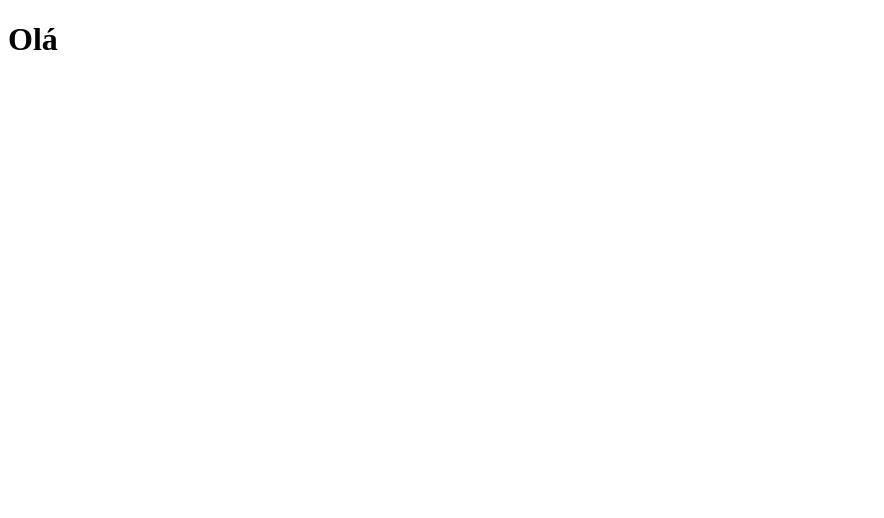
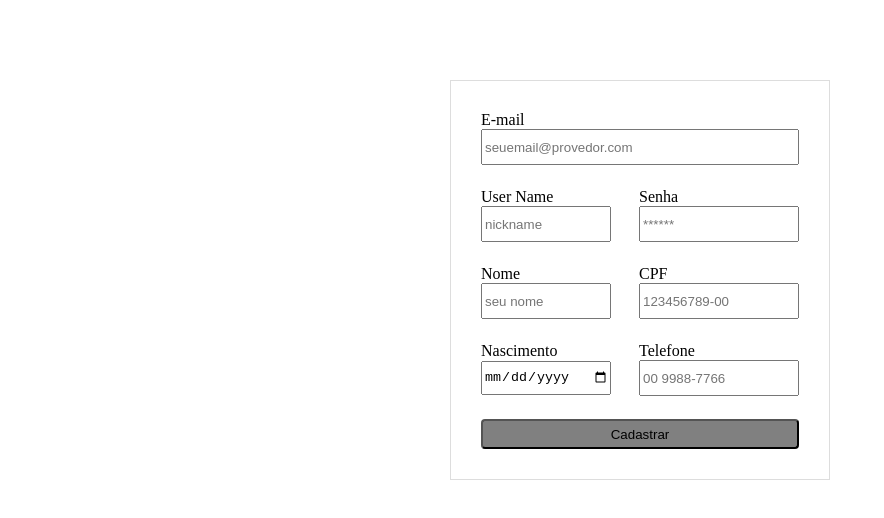
Before and after one commit to RodrigoBR-dev/serratec-ecommerce, a React (Create React App) app: page / in a window 1280 px wide. Shown: the top 518 px of the page, without its empty margins (0-884 px from the left). Built offline with nearby package versions, Linux system fonts and the light colour scheme.

Commit message:
construindo formulario

```diff
--- a/package.json
+++ b/package.json
@@ -35,5 +35,8 @@
       "last 1 firefox version",
       "last 1 safari version"
     ]
+  },
+  "devDependencies": {
+    "eslint-plugin-react": "^7.24.0"
   }
 }
--- a/src/App.js
+++ b/src/App.js
@@ -1,10 +1,14 @@
+import React from "react";
+import CadastroClientes from "./pages/CadastroClientes";
 
 function App() {
   return (
-    <div className="App">
-      <h1>Olá</h1>
-    </div>
+    //<div className="App">
+      //<h1>Olá</h1>
+    //</div>
+    <CadastroClientes></CadastroClientes>
   );
 }
 
+
 export default App;
--- /dev/null
+++ b/src/pages/CadastroClientes.js
@@ -0,0 +1,88 @@
+import React, { useState } from "react"
+import { DivBox, DivEspaco1, DivEspaco2, Section, InputData, Button } from "../styles/forms-styles";
+
+
+const CadastroClientes = () => {
+    const [email, setEmail] = useState("");
+    const [userName, setUserName] = useState("");
+    const [senha, setSenha] = useState("");
+    const [nome, setNome] = useState("");
+    const [cpf, setCpf] = useState("");
+    const [telefone, setTelefone] = useState("");
+    const [dataNascimento, setDataNascimento] = useState("");
+
+    const enviarDados = () => {
+
+
+        let dadosCliente = {
+            email: email,
+            userName: userName,
+            senha: senha,
+            nome: nome,
+            cpf: cpf,
+            telefone: telefone,
+            dataNascimento: dataNascimento
+
+        }
+
+        setEmail("")
+        setUserName("")
+        setSenha("")
+        setNome("")
+        setCpf("")
+        setTelefone("")
+        setDataNascimento("")
+    }
+    return (
+        <Section>
+            <DivBox>
+                <DivEspaco1>
+                    <label htmlFor="email">E-mail</label>
+                    <InputData id="email"  type="email" placeholder="seuemail@provedor.com"value={email} onChange={(e) => setEmail(e.target.value)}></InputData>
+                </DivEspaco1>
+                <DivEspaco2>
+                    <DivEspaco1>
+                        <label htmlFor="userName">User Name</label>
+                        <InputData id="userName" type="text" placeholder="nickname"value={userName} onChange={(e) => setUserName(e.target.value)}></InputData>
+                    </DivEspaco1>
+                    <DivEspaco1>
+                        <label htmlFor="senha">Senha</label>
+                        <InputData id="senha" type="password" placeholder="******"value={senha} onChange={(e) => setSenha(e.target.value)}></InputData>
+                    </DivEspaco1>
+                </DivEspaco2>
+                <DivEspaco2>
+                    <DivEspaco1>
+                        <label htmlFor="nome">Nome</label>
+                        <InputData id="nome" type="text" placeholder="seu nome"value={nome} onChange={(e) => setNome(e.target.value)}></InputData>
+                    </DivEspaco1>
+                    <DivEspaco1>
+                        <label htmlFor="cpf">CPF</label>
+                        <InputData id="cpf" type="number" placeholder="123456789-00" value={cpf} onChange={(e) => setCpf(e.target.value)}></InputData>
+                    </DivEspaco1>
+                </DivEspaco2>
+                <DivEspaco2>
+                    <DivEspaco1>
+                        <label htmlFor="dataNascimento">Nascimento</label>
+                        <InputData id="dataNascimento" type="date"value={dataNascimento} onChange={(e) => setDataNascimento(e.target.value)}></InputData>
+
+                    </DivEspaco1>
+                    <DivEspaco1>
+                    <label htmlFor="telefone">Telefone</label>
+                        <InputData id="telefone" type="telephone" placeholder="00 9988-7766" value={telefone} onChange={(e) => setTelefone(e.target.value)}></InputData>
+                    </DivEspaco1>
+
+                </DivEspaco2>
+                <DivEspaco1>
+                    <label></label>
+                    <Button onClick = {()=> {enviarDados ()}}>Cadastrar</Button>
+
+                </DivEspaco1>
+
+
+
+            </DivBox>
+            </Section>
+
+    );
+}
+export default CadastroClientes;
--- /dev/null
+++ b/src/styles/forms-styles.js
@@ -0,0 +1,76 @@
+import styled from "styled-components";
+
+export const DivBox = styled.div `
+    margin-top: 60px;
+    width: 380px;
+    margin: auto;
+    height: 400px;
+    border: 1px solid #ddd;
+    display:flex;
+    flex-direction: column;
+    padding: 30px;
+    box-sizing: border-box;
+    justify-content: space-between;
+`;
+
+export const DivEspaco1 = styled.div `
+
+    display: grid;
+    justify-content: space-between;
+    width:100%;
+    grid-template-columns: 100%;
+    flex-direction: row;
+
+
+
+
+`;
+
+export const DivEspaco2 = styled.div `
+
+    display: grid;
+    justify-content: space-between;
+    width:100%;
+    grid-template-columns: 130px 160px;
+    flex-direction: row;
+
+
+
+`;
+
+export const DivEspaco3 = styled.div `
+
+    display: grid;
+    justify-content: space-between;
+    width:100%;
+    grid-template-columns: 40px 90px 90px;
+    flex-direction: row;
+
+
+
+`;
+
+export const InputData = styled.input`
+
+    height:30px;
+
+
+
+`;
+export const Section = styled.section`
+
+    margin-top: 80px;
+
+
+
+
+`;
+export const Button = styled.button`
+
+    cursor: pointer;
+    background-color: gray;
+    height: 30px;
+    border-radius: 4px;
+
+
+`;
```
